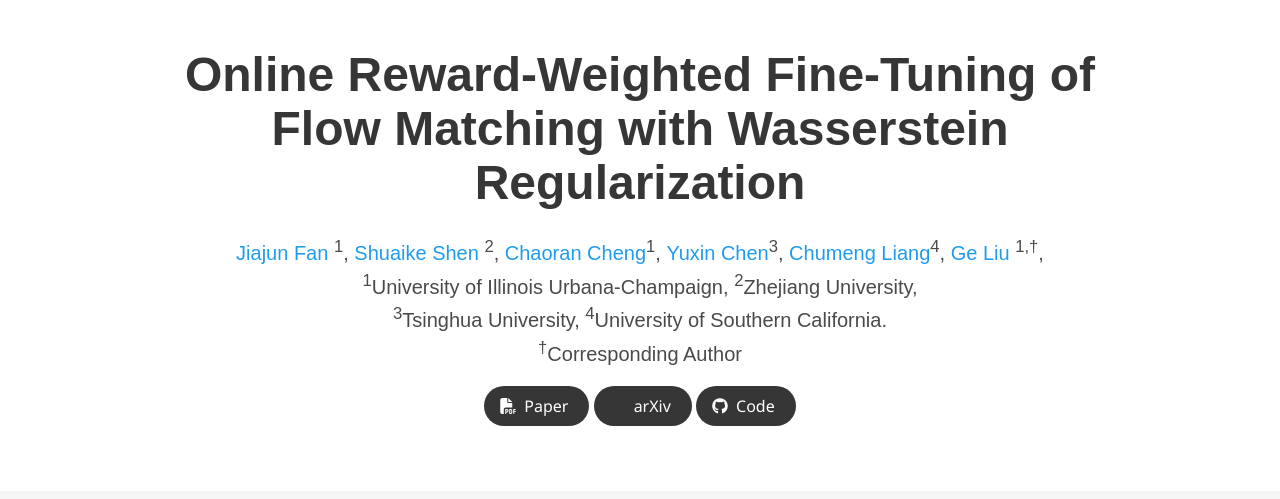
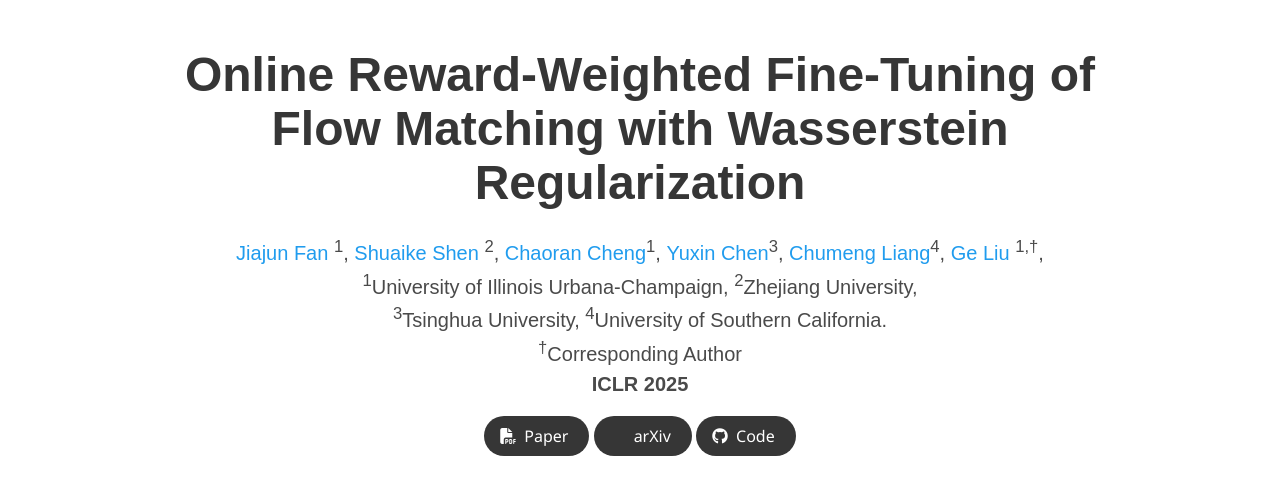
Before and after one commit to Jiajunf3/Jiajunf3.github.io, a plain HTML site: page OWR/index.html in a window 1280 px wide. Shown: the top 499 px of the page. Drawn offline with nearby package versions, Linux system fonts and the light colour scheme; some icons are missing; a web font is replaced by a local one.

Commit message:
[chore]add iclr tag

```diff
--- a/OWR/index.html
+++ b/OWR/index.html
@@ -140,6 +140,9 @@
                 <br>
                 <span class="author-block"><sup>†</sup>Corresponding
                   Author</span>
+                <br>
+                <span class="author-block" style="font-size: 20px;"><b>ICLR
+                    2025</b></span>
               </div>
 
               <div class="column has-text-centered">
```
